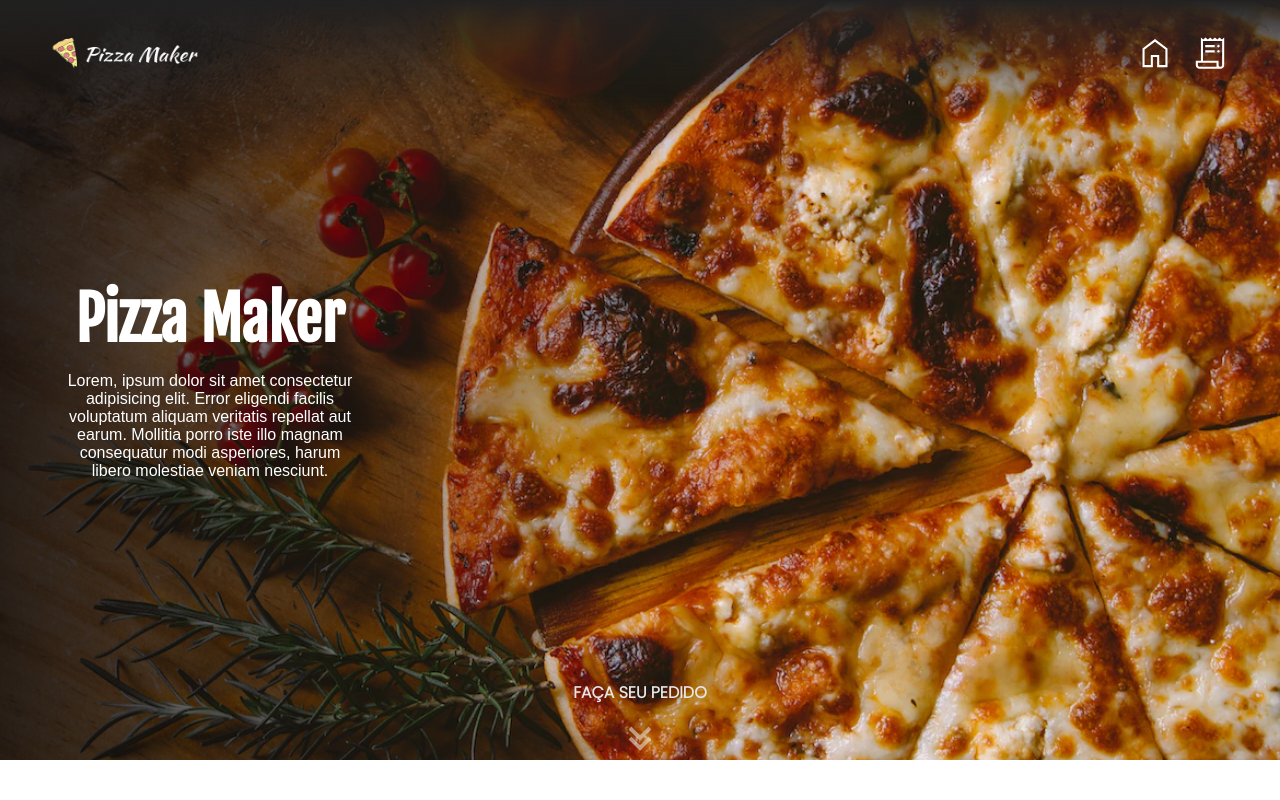
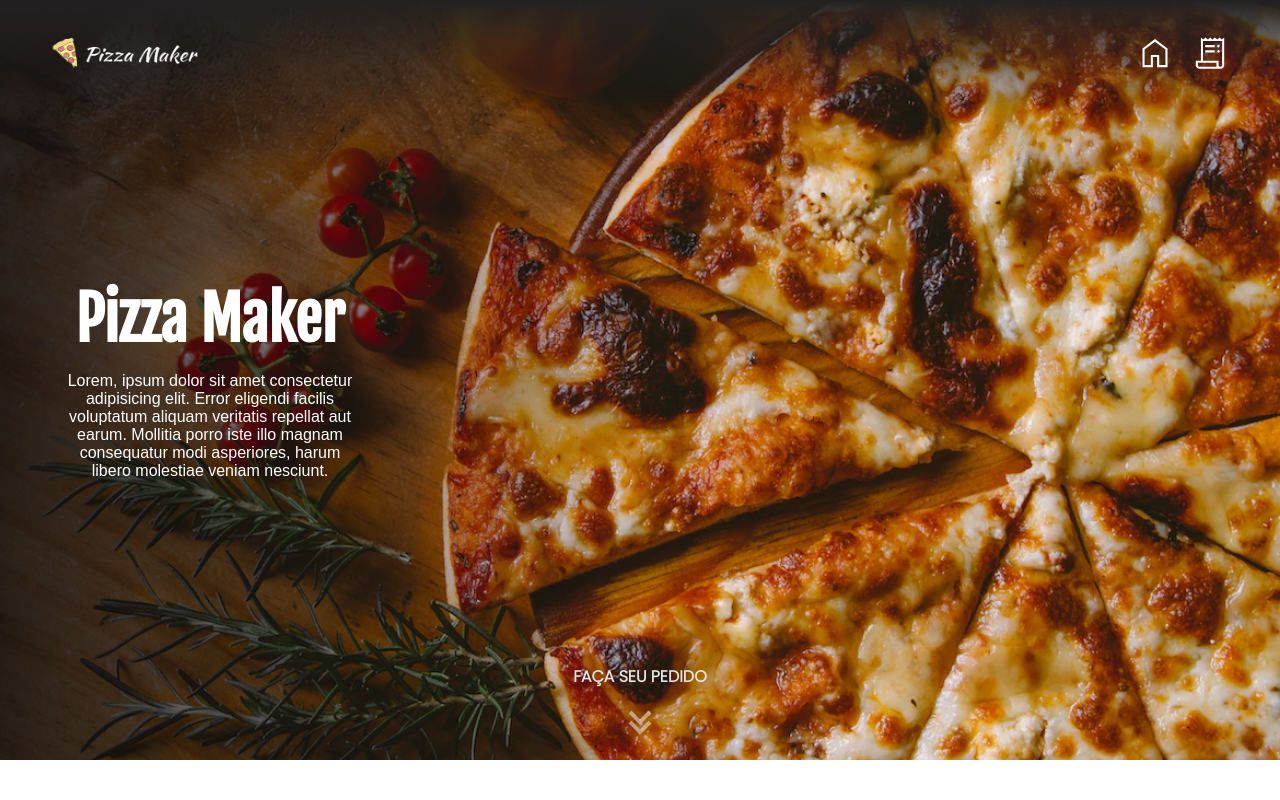
Before and after one commit to luyaneluiz/DeliveryVueJs, a Vue app: page / in a window 1280 px wide. Shown: the top 800 px of the page. Built offline with nearby package versions, Linux system fonts and the light colour scheme; data requests are answered from the project's data file.

Commit message:
ajuste posição da arrow

```diff
--- a/src/components/Banner.vue
+++ b/src/components/Banner.vue
@@ -58,7 +58,7 @@ export default {
 
 .scroll__arrow {
   position: absolute;
-  top: 85%;
+  top: 83%;
   display: flex;
   flex-direction: column;
   align-items: center;
```
